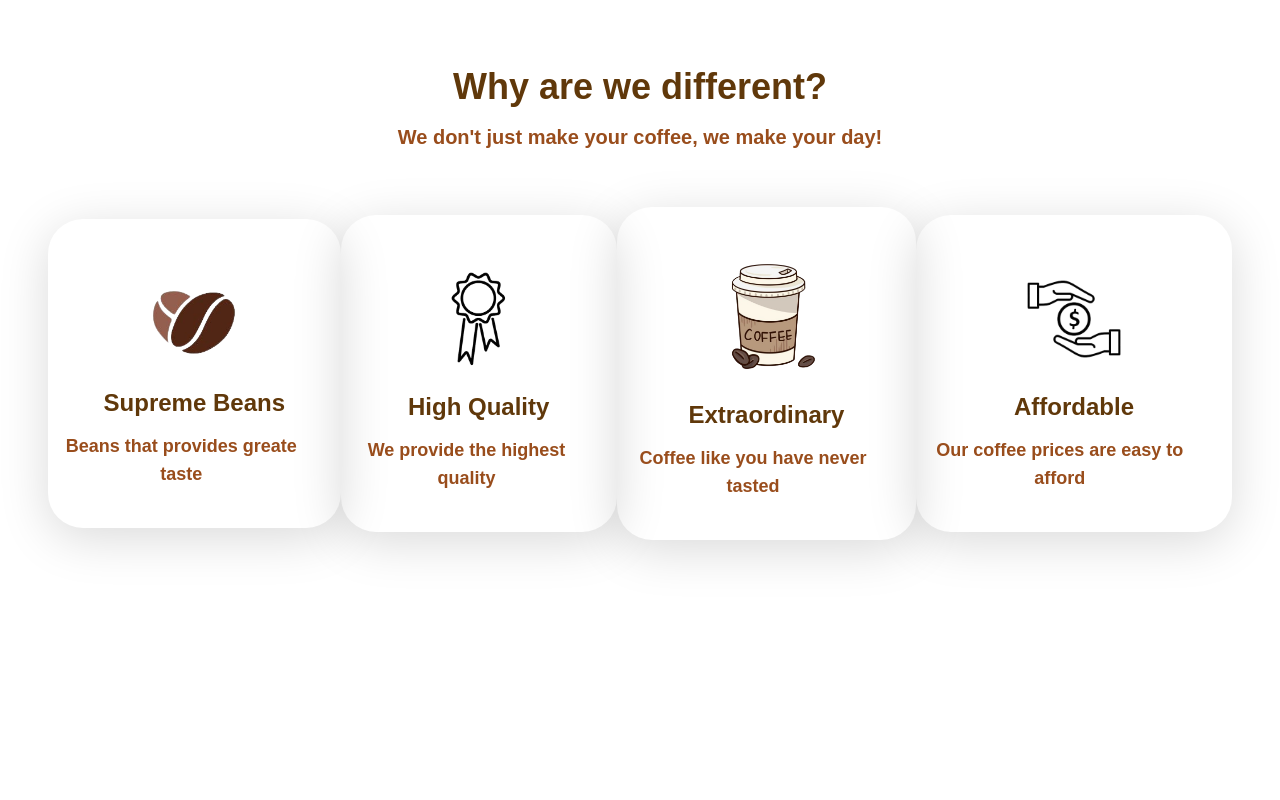
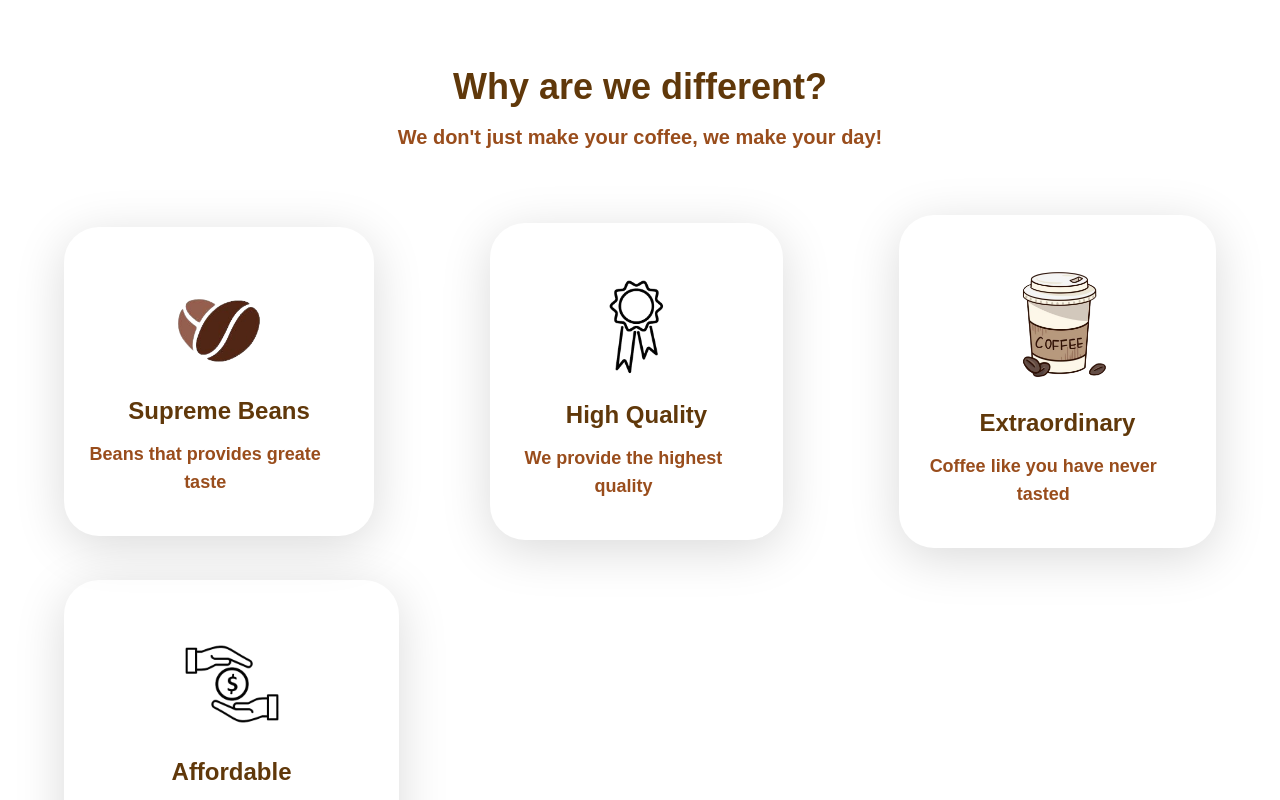
Before and after one commit to pyaephyohann/coffee-hub, a React (Create React App) app: page / in a window 1280 px wide. Shown: the part 2000-2800 px from the top of the page. Before the commit the page ends 2612 px from the top, so only its background shows below. Built offline with nearby package versions, Linux system fonts and the light colour scheme.

Commit message:
added footer

```diff
--- a/src/App.tsx
+++ b/src/App.tsx
@@ -1,3 +1,4 @@
+import Footer from "./components/Footer";
 import NavBar from "./components/NavBar";
 import About from "./pages/About";
 import Features from "./pages/Features";
@@ -12,6 +13,7 @@ function App() {
       <TodaySpecials />
       <Features />
       <About />
+      <Footer />
     </>
   );
 }
--- /dev/null
+++ b/src/components/Footer.tsx
@@ -0,0 +1,27 @@
+import { FaFacebook, FaInstagram, FaGithub, FaLinkedin } from "react-icons/fa";
+
+const Footer = () => {
+  return (
+    <div className="md:flex items-center justify-between md:px-12 p-4 py-[2rem] bg-primary text-white">
+      <div className="text-center">
+        <p className="text-xl font-bold">@Coffee Hub. All rights reserved.</p>
+      </div>
+      <div className="flex space-x-6 mt-[1.8rem] md:mt-0 justify-center">
+        <a href="/">
+          <FaFacebook className="text-4xl text-[#0866FF]" />
+        </a>
+        <a href="/">
+          <FaInstagram className="text-4xl text-[#833AB4]" />
+        </a>
+        <a href="/">
+          <FaGithub className="text-4xl" />
+        </a>
+        <a href="/">
+          <FaLinkedin className="text-4xl text-[#0A66C2]" />
+        </a>
+      </div>
+    </div>
+  );
+};
+
+export default Footer;
--- a/src/pages/About.tsx
+++ b/src/pages/About.tsx
@@ -8,7 +8,7 @@ const About = () => {
     <div className="md:px-12 p-4 my-[3.5rem]">
       {/* text */}
       <div className="text-center">
-        <h1 className="text-2xl md:text-4xl font-bold text-primary">
+        <h1 className="text-3xl md:text-4xl font-bold text-primary">
           Why are we different?
         </h1>
         <p className="text-lg md:text-xl text-tartiary mt-[1rem] font-semibold ">
@@ -16,8 +16,8 @@ const About = () => {
         </p>
       </div>
       {/* cards */}
-      <div className="mt-[3.5rem] md:flex items-center justify-between">
-        <div className="bg-[rgba(255, 255, 255, 0.04)] shadow-3xl px-[1rem] py-[2.5rem] rounded-[35px] hover:-translate-y-6 transition-all duration-300 cursor-pointer">
+      <div className="mt-[3rem] flex flex-wrap justify-center items-center md:justify-between">
+        <div className="bg-[rgba(255, 255, 255, 0.04)] shadow-3xl px-[1rem] py-[2.5rem] rounded-[35px] hover:-translate-y-6 transition-all duration-300 cursor-pointer m-[1rem]">
           <img className="h-[8rem] mx-auto" src={beans} alt="beans" />
           <h3 className="text-2xl font-bold text-center text-primary">
             Supreme Beans
@@ -26,7 +26,7 @@ const About = () => {
             Beans that provides greate taste
           </p>
         </div>
-        <div className="bg-[rgba(255, 255, 255, 0.04)] shadow-3xl px-[1rem] py-[2.5rem] rounded-[35px] hover:-translate-y-6 transition-all duration-300 cursor-pointer">
+        <div className="bg-[rgba(255, 255, 255, 0.04)] shadow-3xl px-[1rem] py-[2.5rem] rounded-[35px] hover:-translate-y-6 transition-all duration-300 cursor-pointer m-[1rem]">
           <img className="h-[8rem] mx-auto" src={medal} alt="beans" />
           <h3 className="text-2xl font-bold text-center text-primary mt-[0.5rem]">
             High Quality
@@ -35,7 +35,7 @@ const About = () => {
             We provide the highest quality
           </p>
         </div>
-        <div className="bg-[rgba(255, 255, 255, 0.04)] shadow-3xl px-[1rem] py-[2.5rem] rounded-[35px] hover:-translate-y-6 transition-all duration-300 cursor-pointer">
+        <div className="bg-[rgba(255, 255, 255, 0.04)] shadow-3xl px-[1rem] py-[2.5rem] rounded-[35px] hover:-translate-y-6 transition-all duration-300 cursor-pointer m-[1rem]">
           <img className="h-[8rem] mx-auto" src={coffee} alt="beans" />
           <h3 className="text-2xl font-bold text-center text-primary mt-[1.5rem]">
             Extraordinary
@@ -44,7 +44,7 @@ const About = () => {
             Coffee like you have never tasted
           </p>
         </div>
-        <div className="bg-[rgba(255, 255, 255, 0.04)] shadow-3xl px-[1rem] py-[2.5rem] rounded-[35px] hover:-translate-y-6 transition-all duration-300 cursor-pointer">
+        <div className="bg-[rgba(255, 255, 255, 0.04)] shadow-3xl px-[1rem] py-[2.5rem] rounded-[35px] hover:-translate-y-6 transition-all duration-300 cursor-pointer m-[1rem]">
           <img className="h-[8rem] mx-auto" src={price} alt="beans" />
           <h3 className="text-2xl font-bold text-center text-primary mt-[0.5rem]">
             Affordable
```
